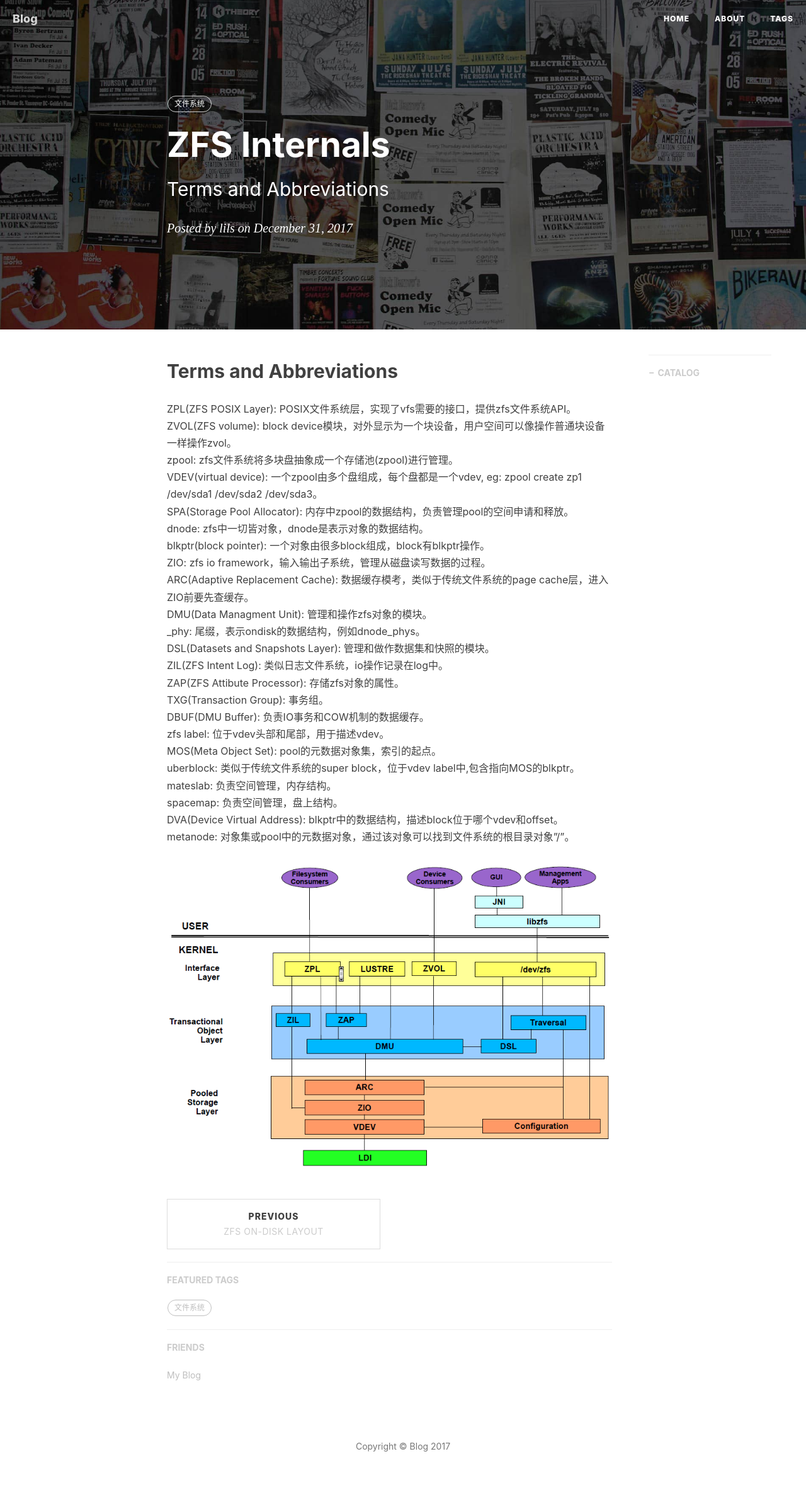
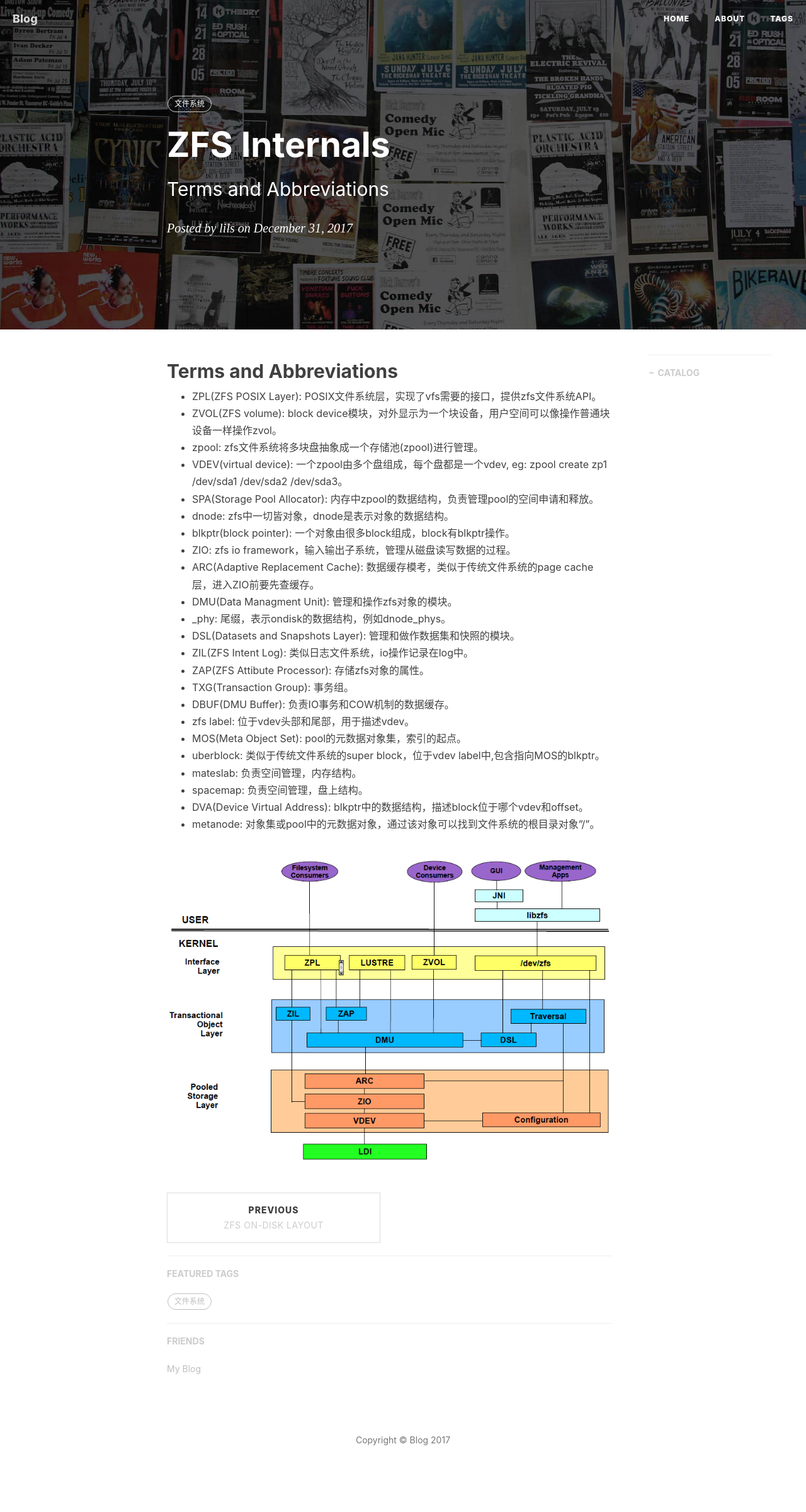
Before and after one commit to lils11/lils1102.github.io, a Jekyll site: the page built from _posts/2017-12-31-zfs_internals-terms_and_abbreviations.markdown, in a window 1280 px wide. Shown: the whole page at 63% size. Built offline with Jekyll 4.4.1, drawn with Linux system fonts in a browser that asks for light colours; nearby versions of some CDN libraries; comment, search, counter and statistics services are not loaded.

```diff
--- a/_posts/2017-12-31-zfs_internals-terms_and_abbreviations.markdown
+++ b/_posts/2017-12-31-zfs_internals-terms_and_abbreviations.markdown
@@ -11,28 +11,28 @@ tags:
 ---
 
 ## Terms and Abbreviations
-ZPL(ZFS POSIX Layer): POSIX文件系统层，实现了vfs需要的接口，提供zfs文件系统API。
-ZVOL(ZFS volume): block device模块，对外显示为一个块设备，用户空间可以像操作普通块设备一样操作zvol。
-zpool: zfs文件系统将多块盘抽象成一个存储池(zpool)进行管理。
-VDEV(virtual device): 一个zpool由多个盘组成，每个盘都是一个vdev, eg: zpool create zp1 /dev/sda1 /dev/sda2 /dev/sda3。
-SPA(Storage Pool Allocator): 内存中zpool的数据结构，负责管理pool的空间申请和释放。
-dnode: zfs中一切皆对象，dnode是表示对象的数据结构。
-blkptr(block pointer): 一个对象由很多block组成，block有blkptr操作。
-ZIO: zfs io framework，输入输出子系统，管理从磁盘读写数据的过程。
-ARC(Adaptive Replacement Cache): 数据缓存模考，类似于传统文件系统的page cache层，进入ZIO前要先查缓存。
-DMU(Data Managment Unit): 管理和操作zfs对象的模块。
-_phy: 尾缀，表示ondisk的数据结构，例如dnode_phys。
-DSL(Datasets and Snapshots Layer): 管理和做作数据集和快照的模块。
-ZIL(ZFS Intent Log): 类似日志文件系统，io操作记录在log中。
-ZAP(ZFS Attibute Processor): 存储zfs对象的属性。
-TXG(Transaction Group): 事务组。
-DBUF(DMU Buffer): 负责IO事务和COW机制的数据缓存。
-zfs label: 位于vdev头部和尾部，用于描述vdev。
-MOS(Meta Object Set): pool的元数据对象集，索引的起点。
-uberblock: 类似于传统文件系统的super block，位于vdev label中,包含指向MOS的blkptr。
-mateslab: 负责空间管理，内存结构。
-spacemap: 负责空间管理，盘上结构。
-DVA(Device Virtual Address): blkptr中的数据结构，描述block位于哪个vdev和offset。
-metanode: 对象集或pool中的元数据对象，通过该对象可以找到文件系统的根目录对象"/"。
+- ZPL(ZFS POSIX Layer): POSIX文件系统层，实现了vfs需要的接口，提供zfs文件系统API。
+- ZVOL(ZFS volume): block device模块，对外显示为一个块设备，用户空间可以像操作普通块设备一样操作zvol。
+- zpool: zfs文件系统将多块盘抽象成一个存储池(zpool)进行管理。
+- VDEV(virtual device): 一个zpool由多个盘组成，每个盘都是一个vdev, eg: zpool create zp1 /dev/sda1 /dev/sda2 /dev/sda3。
+- SPA(Storage Pool Allocator): 内存中zpool的数据结构，负责管理pool的空间申请和释放。
+- dnode: zfs中一切皆对象，dnode是表示对象的数据结构。
+- blkptr(block pointer): 一个对象由很多block组成，block有blkptr操作。
+- ZIO: zfs io framework，输入输出子系统，管理从磁盘读写数据的过程。
+- ARC(Adaptive Replacement Cache): 数据缓存模考，类似于传统文件系统的page cache层，进入ZIO前要先查缓存。
+- DMU(Data Managment Unit): 管理和操作zfs对象的模块。
+- _phy: 尾缀，表示ondisk的数据结构，例如dnode_phys。
+- DSL(Datasets and Snapshots Layer): 管理和做作数据集和快照的模块。
+- ZIL(ZFS Intent Log): 类似日志文件系统，io操作记录在log中。
+- ZAP(ZFS Attibute Processor): 存储zfs对象的属性。
+- TXG(Transaction Group): 事务组。
+- DBUF(DMU Buffer): 负责IO事务和COW机制的数据缓存。
+- zfs label: 位于vdev头部和尾部，用于描述vdev。
+- MOS(Meta Object Set): pool的元数据对象集，索引的起点。
+- uberblock: 类似于传统文件系统的super block，位于vdev label中,包含指向MOS的blkptr。
+- mateslab: 负责空间管理，内存结构。
+- spacemap: 负责空间管理，盘上结构。
+- DVA(Device Virtual Address): blkptr中的数据结构，描述block位于哪个vdev和offset。
+- metanode: 对象集或pool中的元数据对象，通过该对象可以找到文件系统的根目录对象"/"。
 
 ![zfs_architecture_diagram](/img/in-post/zfs_architecture_diagram.png)
```
